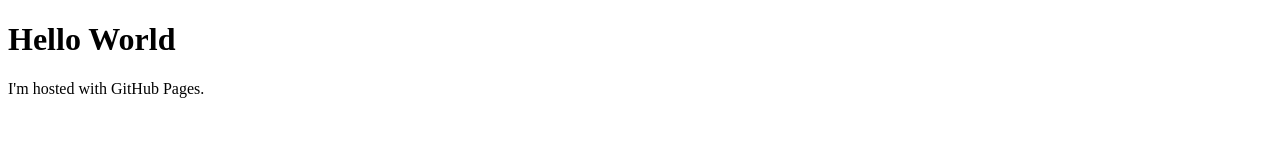
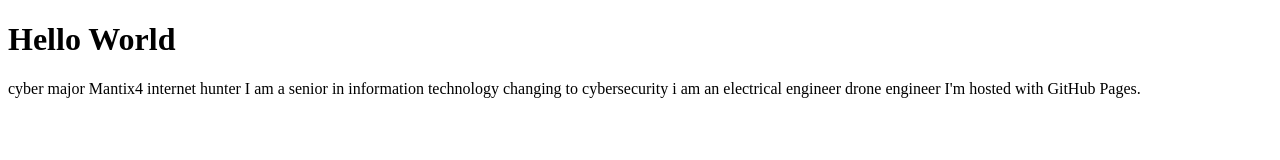
Before and after one commit to cojamboy/cojamboy.github.io, a plain HTML site: page index.html in a window 1280 px wide. Drawn offline with Linux system fonts and the light colour scheme.

Commit message:
Update index.html

```diff
--- a/index.html
+++ b/index.html
@@ -2,6 +2,11 @@
 <html>
 <body>
 <h1>Hello World</h1>
-<p>I'm hosted with GitHub Pages.</p>
+<p>
+  cyber major
+  Mantix4 internet hunter
+  I am a senior in information technology changing to cybersecurity
+  i am an electrical engineer drone engineer
+  I'm hosted with GitHub Pages.</p>
 </body>
 </html>
```
